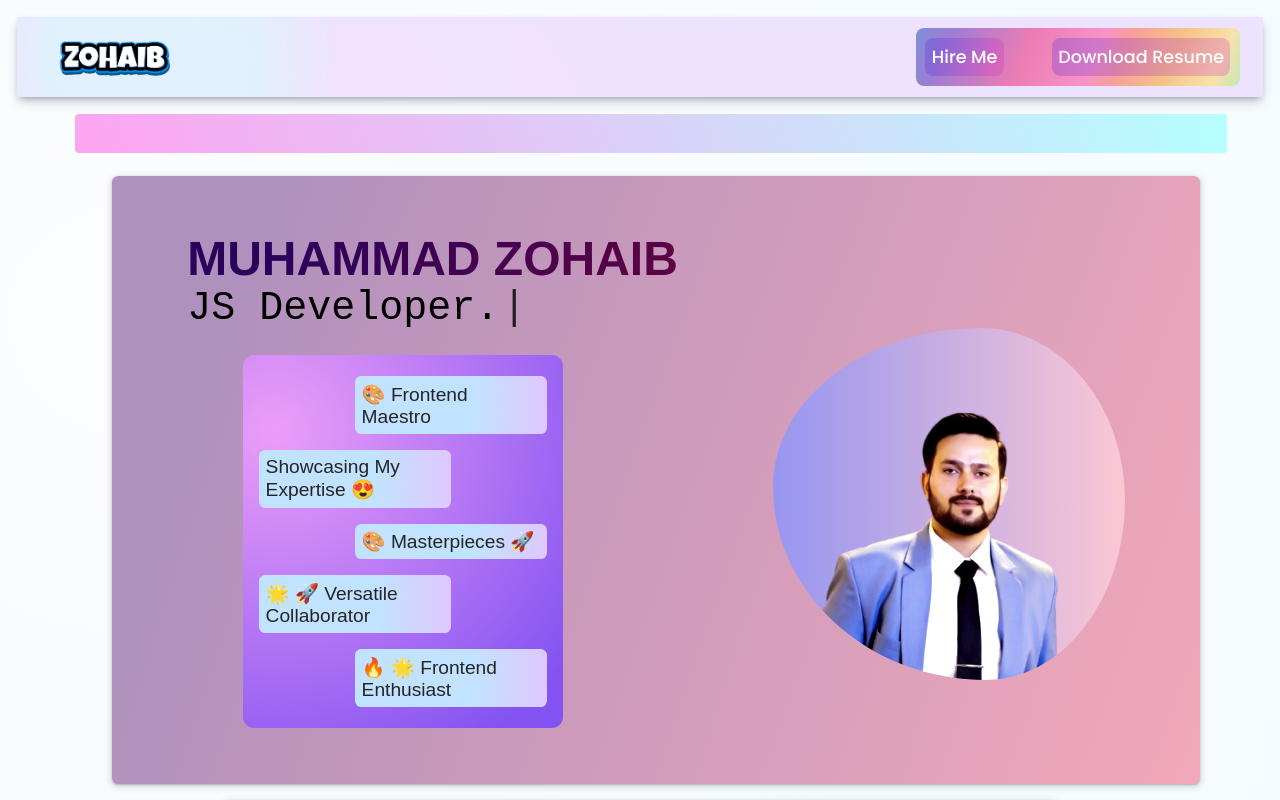
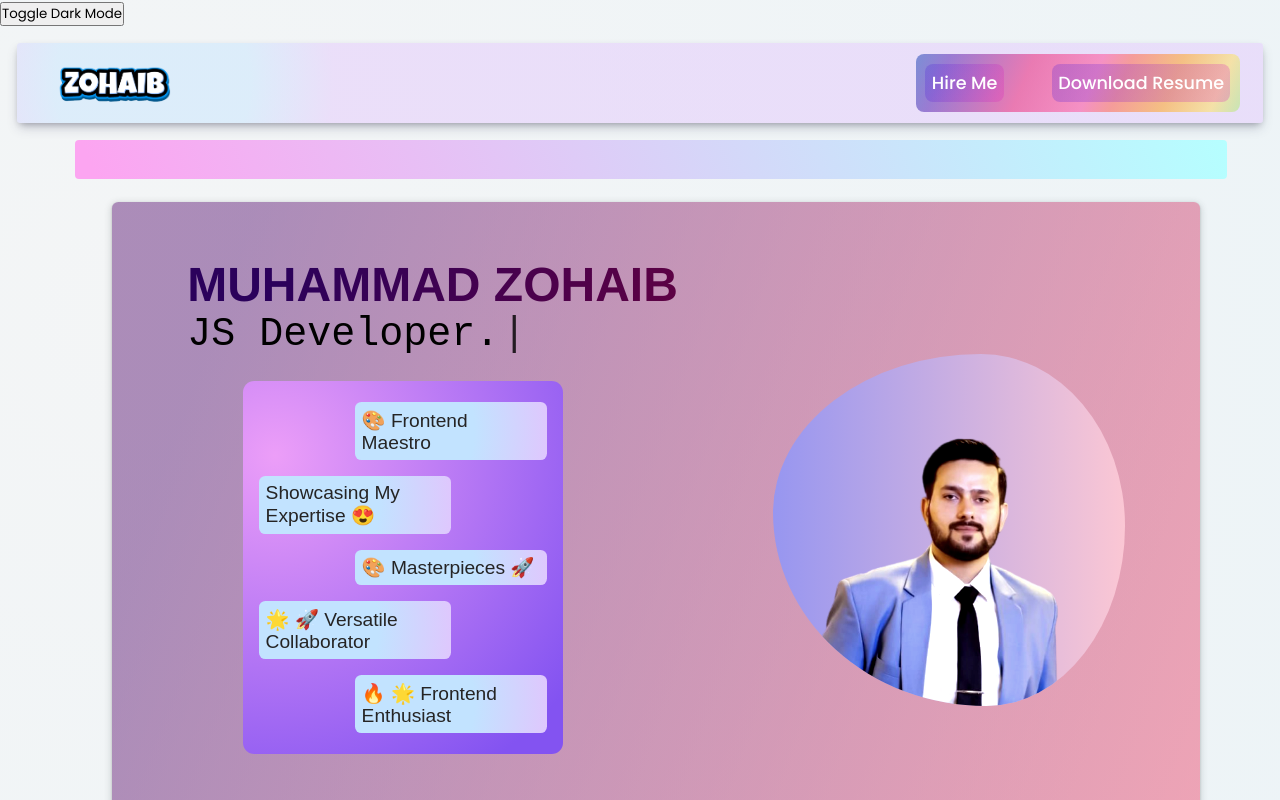
Before and after one commit to MuhammadZohaib28/React-Portfolio-Website, a React (Vite) app: page / in a window 1280 px wide. Shown: the top 800 px of the page. Built offline with nearby package versions, Linux system fonts and the light colour scheme.

Commit message:
Dark Mode Feature Testing

```diff
--- a/src/App.css
+++ b/src/App.css
@@ -6,3 +6,18 @@
   );
   height: 200vh;
 }
+
+:root {
+  --background-color: #f5f5f5;
+  --text-color: #333;
+}
+
+body.dark-mode {
+  --background-color: #000000;
+  --text-color: #f5f5f5;
+}
+
+body {
+  background-color: var(--background-color);
+  color: var(--text-color);
+}
--- a/src/App.jsx
+++ b/src/App.jsx
@@ -1,4 +1,4 @@
-import React from "react";
+import React, { useState }  from "react";
 import Header from "./components/Header";
 import Marquee from "./components/Marquee";
 import Hero from "./components/Hero";
@@ -6,8 +6,16 @@ import Projects from "./components/Projects";
 import "./App.css";
 
 const App = () => {
+  const [darkMode, setDarkMode] = useState(false);
+
+  const toggleDarkMode = () => {
+    setDarkMode(!darkMode);
+    document.body.classList.toggle('dark-mode');
+  };
+
   return (
     <div className="app">
+      <button onClick={toggleDarkMode}>Toggle Dark Mode</button>
       <Header />
       <Marquee />
       <Hero />
```
